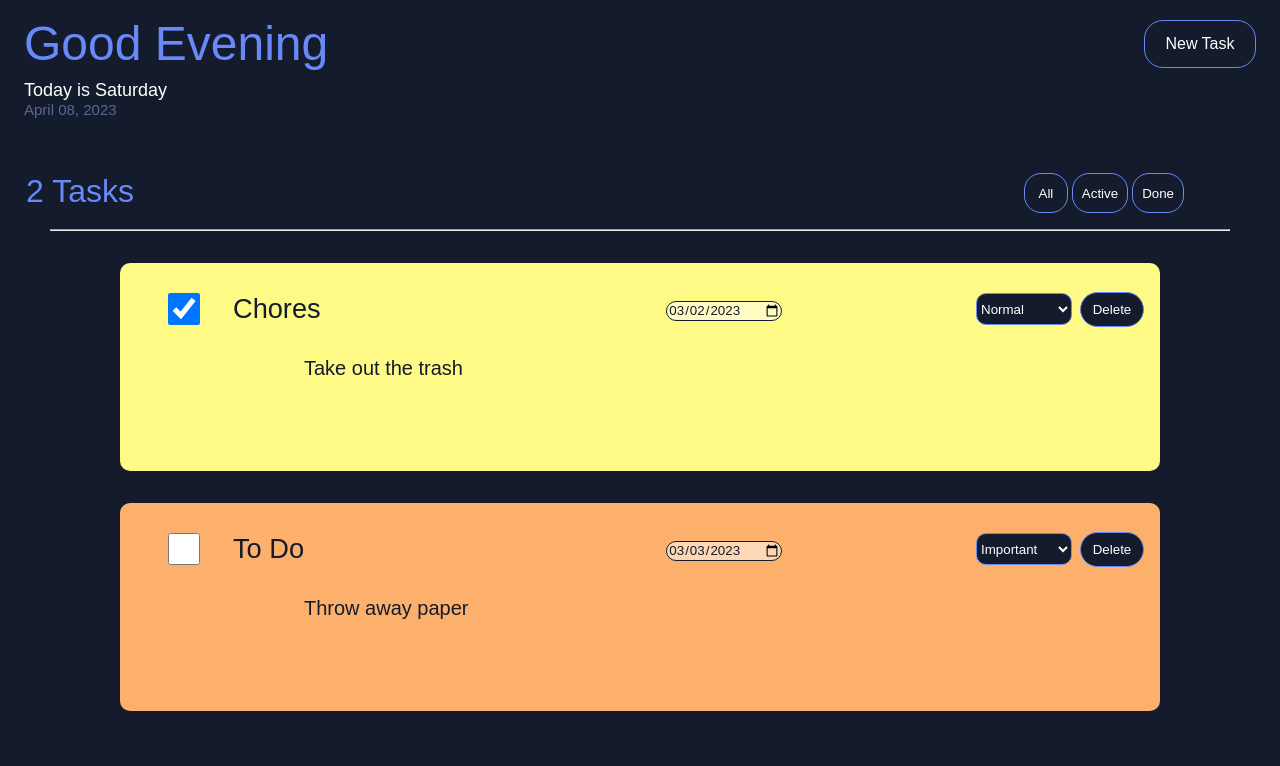
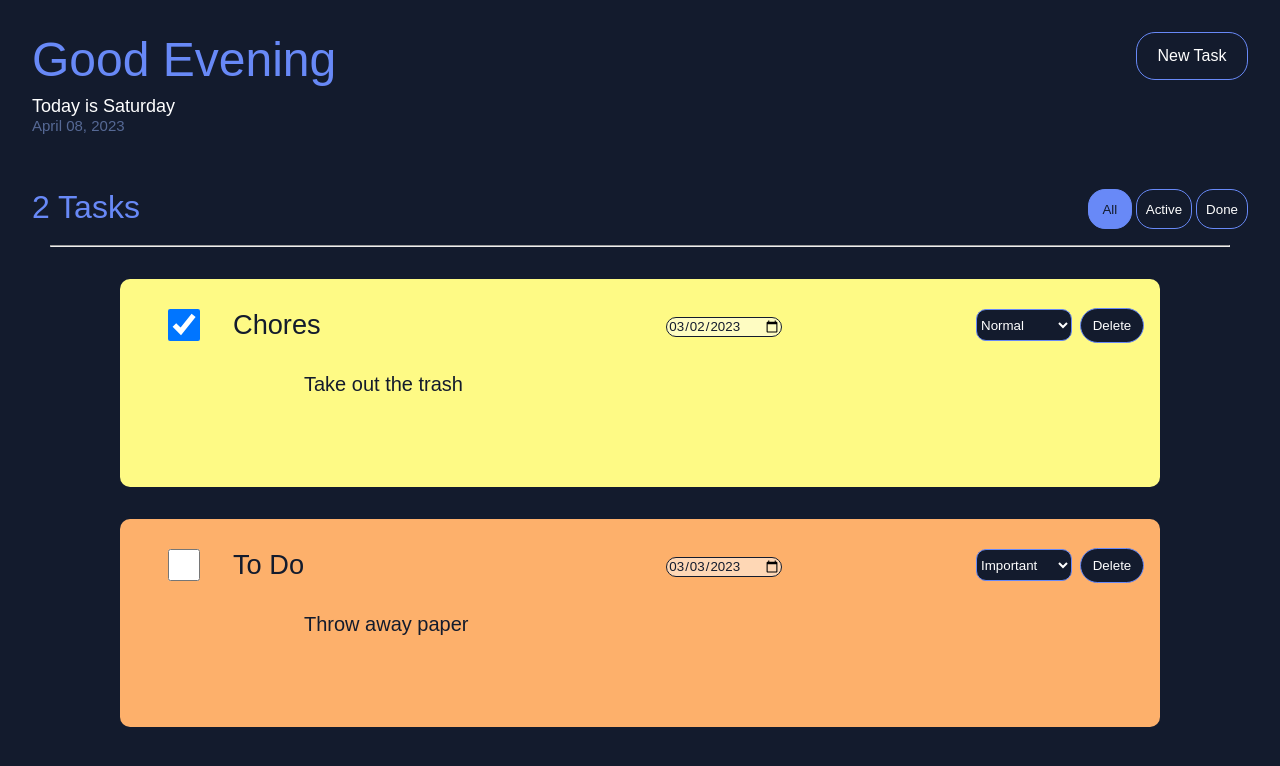
Before and after one commit to dilekbaykara/to-do-list, a React (Create React App) app: page / in a window 1280 px wide. Shown: the top 766 px of the page. Built offline with nearby package versions, Linux system fonts and the light colour scheme; a web font is replaced by a local one.

Commit message:
added color change to selecting each status button

```diff
--- a/src/App.css
+++ b/src/App.css
@@ -16,7 +16,7 @@
   margin-right: 2rem;
 }
 
-.to-do-item[data-priority="1"]{
+.to-do-item[data-priority="1"] {
   background-color: #fdb06b;
 }
 
@@ -26,7 +26,6 @@
   grid-template-columns: repeat(6, 1fr);
   grid-template-rows: repeat(2, 50%);
   align-items: center;
-
 }
 
 #checkbox {
@@ -40,7 +39,7 @@
 }
 
 /* ADJUST THIS LATER*/
-#delete-div{
+#delete-div {
   justify-self: end;
   grid-column: 6;
   grid-row: 1;
@@ -50,30 +49,28 @@
   /* background-color: aliceblue; */
 }
 
-#delete{
+#delete {
   font-family: elza, sans-serif;
   font-weight: 400;
   font-style: normal;
   border: 1px solid #6889f7;
   border-radius: 19px;
-  color:#ffff;
+  color: #ffff;
   padding: 9px;
   background-color: #131b2d;
   width: 4rem;
-
 }
 
-.check-title-div{
+.check-title-div {
   display: flex;
   align-items: center;
   grid-column: 1/4;
   grid-row: 1;
-
 }
 
-#delete:hover{
+#delete:hover {
   background-color: #6889f7;
-  color:#131b2d;
+  color: #131b2d;
 }
 
 /* .to-do-date {
@@ -110,20 +107,20 @@
   flex-direction: row;
 }
 
-.to-do-date-input{
+.to-do-date-input {
   font-family: elza, sans-serif;
   font-weight: 400;
   font-style: normal;
   border: 1px solid #131b2d;
   border-radius: 19px;
-  color:#131b2d;
-  background: rgb(255, 255, 255, .5);
+  color: #131b2d;
+  background: rgb(255, 255, 255, 0.5);
 }
 
-.to-do-date-input:active{
+.to-do-date-input:active {
   background: rgb(255, 255, 255);
 }
-.to-do-date-input:focus{
+.to-do-date-input:focus {
   background: rgb(255, 255, 255);
 }
 
@@ -148,7 +145,6 @@ form {
   flex-direction: column;
   align-items: center;
 }
-
 
 .input-field {
   display: flex;
@@ -219,8 +215,9 @@ select {
   align-content: center;
 }
 
- #completed-task-counter{
+#completed-task-counter {
   grid-column: 1/3;
   justify-self: start;
   width: 21rem;
+  text-align: left;
 }
--- a/src/components/Active.tsx
+++ b/src/components/Active.tsx
@@ -43,17 +43,29 @@ export const ActiveTasks = (props: {
             id="allButton"
             className="statusButton"
             onClick={props.showAllTasks}
+            active={false}
+            color={"#6889f7"}
+            textColor={"#131b2d"}
           >
             All
           </Button>
 
-          <Button id="activeButton" className="statusButton">
+          <Button
+            id="activeButton"
+            className="statusButton"
+            active={true}
+            color={"#6889f7"}
+            textColor={"#131b2d"}
+          >
             Active
           </Button>
           <Button
             id="doneButton"
             className="statusButton"
             onClick={props.showDone}
+            active={false}
+            color={"#6889f7"}
+            textColor={"#131b2d"}
           >
             Done
           </Button>
--- a/src/components/All.tsx
+++ b/src/components/All.tsx
@@ -1,4 +1,5 @@
 import { ToDo } from "../types/ToDo";
+import { Button } from "./Button";
 import { Greeting } from "./Greeting";
 import { ToDoItem } from "./ToDoItem";
 
@@ -34,13 +35,35 @@ export const AllTasks = (props: {
         {props.toDos.length} {props.toDos.length === 1 ? "Task" : "Tasks"}
       </div>
       <div className="status-container">
-        <button id="allButton">All</button>
-        <button id="activeButton" onClick={props.showActive}>
+        <Button
+          id="allButton"
+          className="statusButton"
+          active={true}
+          color={"#6889f7"}
+          textColor={"#131b2d"}
+        >
+          All
+        </Button>
+        <Button
+          id="activeButton"
+          onClick={props.showActive}
+          className="statusButton"
+          active={false}
+          color={"#6889f7"}
+          textColor={"#131b2d"}
+        >
           Active
-        </button>
-        <button id="doneButton" onClick={props.showDone}>
+        </Button>
+        <Button
+          id="doneButton"
+          onClick={props.showDone}
+          className="statusButton"
+          active={false}
+          color={"#6889f7"}
+          textColor={"#131b2d"}
+        >
           Done
-        </button>
+        </Button>
       </div>
     </div>
     <hr />
--- a/src/components/Button.tsx
+++ b/src/components/Button.tsx
@@ -1,35 +1,87 @@
-import { useState } from "react";
+// import { useState } from "react";
 
-type ButtonProps = React.HTMLProps<HTMLButtonElement>;
+// type ButtonProps = React.HTMLProps<HTMLButtonElement>;
+
+// export function Button(props: ButtonProps) {
+//   const [color, setColor] = useState("pink");
+//   const [textColor, setTextColor] = useState("green");
+
+//   return (
+//     <button
+//       style={{ background: color, color: textColor }}
+//       onClick={() => {
+//         setColor("pink");
+//         setTextColor("green");
+//       }}
+//     >
+//       {props.children}
+//     </button>
+//   );
+// }
+
+interface ButtonProps extends React.ComponentPropsWithoutRef<"button"> {
+  active: true | false;
+  color: string;
+  textColor: string;
+}
+
 export function Button(props: ButtonProps) {
-  const [color, setColor] = useState("pink");
-  const [textColor, setTextColor] = useState("green");
+  // const [color, setColor] = useState("pink");
+  // const [textColor, setTextColor] = useState("green");
+
   return (
     <button
-      style={{ background: color, color: textColor }}
-      id="activeButton"
-      onClick={() => {
-        setColor("pink");
-        setTextColor("green");
+      id={props.id}
+      className={props.className}
+      onClick={props.onClick}
+      style={{
+        backgroundColor: props.active ? props.color : "transparent",
+        color: props.active ? props.textColor : "#ffff",
       }}
     >
       {props.children}
     </button>
   );
 }
-// export const Button: React.FC = ({ children }) => {
+
+// export function Button(props: ButtonProps) {
+//   // const [color, setColor] = useState("pink");
+//   //  const [textColor, setTextColor] = useState("green");
+//   if (props.active === true)
+//     return (
+//       <button style={{ background: props.color }}>{props.children}</button>
+//     );
+//   else return <button>{props.children}</button>;
+// }
+
+// export function Button(props: ButtonProps) {
 //   const [color, setColor] = useState("pink");
 //   const [textColor, setTextColor] = useState("green");
-//   return (
-//     <button
-//       style={{ background: color, color: textColor }}
-//       className="statusButton"
-//       onClick={() => {
-//         setColor("pink");
-//         setTextColor("green");
-//       }}
-//     >
-//       {children}
-//     </button>
-//   );
-// };
+//   const [buttonClicked, setButtonClicked] = useState(false);
+//   const [buttonsNotClicked, setButtonsNotClicked] = useState(false);
+
+//   function buttonClick() {
+//     setButtonClicked(true);
+//     setButtonsNotClicked(true);
+//   }
+
+//   if (buttonClicked) {
+//     return (
+//       <button
+//         style={{ background: color, color: textColor }}
+//         id="activeButton"
+//         onClick={() => {
+//           setColor("pink");
+//           setTextColor("green");
+//         }}
+//       >
+//         {props.children}
+//       </button>
+//     );
+//   }
+
+//   if (buttonsNotClicked) {
+//     return <button className="statusButton">{props.children}</button>;
+//   }
+//   buttonClicked()
+// }
--- a/src/components/Done.tsx
+++ b/src/components/Done.tsx
@@ -1,6 +1,7 @@
 import { ToDo } from "../types/ToDo";
 import { Greeting } from "./Greeting";
 import { ToDoItem } from "./ToDoItem";
+import { Button } from "./Button";
 
 export const DoneTasks = (props: {
   newTask: () => void;
@@ -38,13 +39,36 @@ export const DoneTasks = (props: {
           {doneToDos.length === 1 ? "Completed Task" : "Completed Tasks"}
         </div>
         <div className="status-container">
-          <button id="allButton" onClick={props.showAllTasks}>
+          <Button
+            id="allButton"
+            className="statusButton"
+            onClick={props.showAllTasks}
+            active={false}
+            color={"#6889f7"}
+            textColor={"#131b2d"}
+          >
             All
-          </button>
-          <button id="activeButton" onClick={props.showActive}>
+          </Button>
+
+          <Button
+            id="activeButton"
+            className="statusButton"
+            onClick={props.showActive}
+            active={false}
+            color={"#6889f7"}
+            textColor={"#131b2d"}
+          >
             Active
-          </button>
-          <button id="doneButton">Done</button>
+          </Button>
+          <Button
+            id="doneButton"
+            className="statusButton"
+            active={true}
+            color={"#6889f7"}
+            textColor={"#131b2d"}
+          >
+            Done
+          </Button>
         </div>
       </div>
       <hr />
--- a/src/index.css
+++ b/src/index.css
@@ -10,14 +10,14 @@ body {
 }
 
 .greeting-container {
-  margin-top: 1rem;
+  margin-top: 2rem;
   margin-bottom: 0;
   display: grid;
   grid-template-columns: repeat(5, 1fr);
   grid-template-rows: repeat(2, 35%);
-  margin-left: 1.5rem;
+  margin-left: 2rem;
   align-items: center;
-  margin-right: 1.5rem;
+  margin-right: 2rem;
 }
 
 .greeting {
@@ -33,6 +33,7 @@ body {
   grid-row: 1;
   height: 3rem;
   width: 7rem;
+  align-self: start;
 }
 
 .date-container {
@@ -69,12 +70,15 @@ hr {
   grid-template-columns: repeat(5, 1fr);
   font-size: 2rem;
   color: #6889f7;
+  margin-left: 2rem;
+  margin-right: 2rem;
 }
 
 .task-counter {
   grid-column: 1;
   grid-row: 1;
   width: 10rem;
+  text-align: left;
 }
 
 .status-container {
@@ -82,7 +86,7 @@ hr {
   grid-column: 5;
   grid-row: 1;
   width: 10rem;
-  justify-self: start;
+  justify-self: end;
   flex-direction: row;
 }
 
```
Lines whose indentation alone changed are shown as unchanged.
